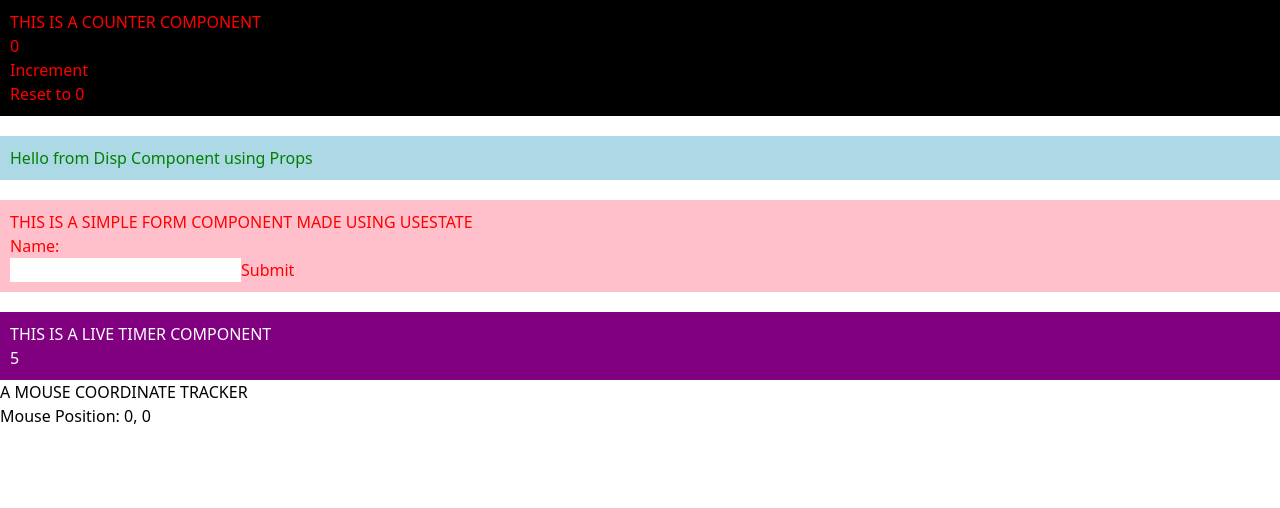
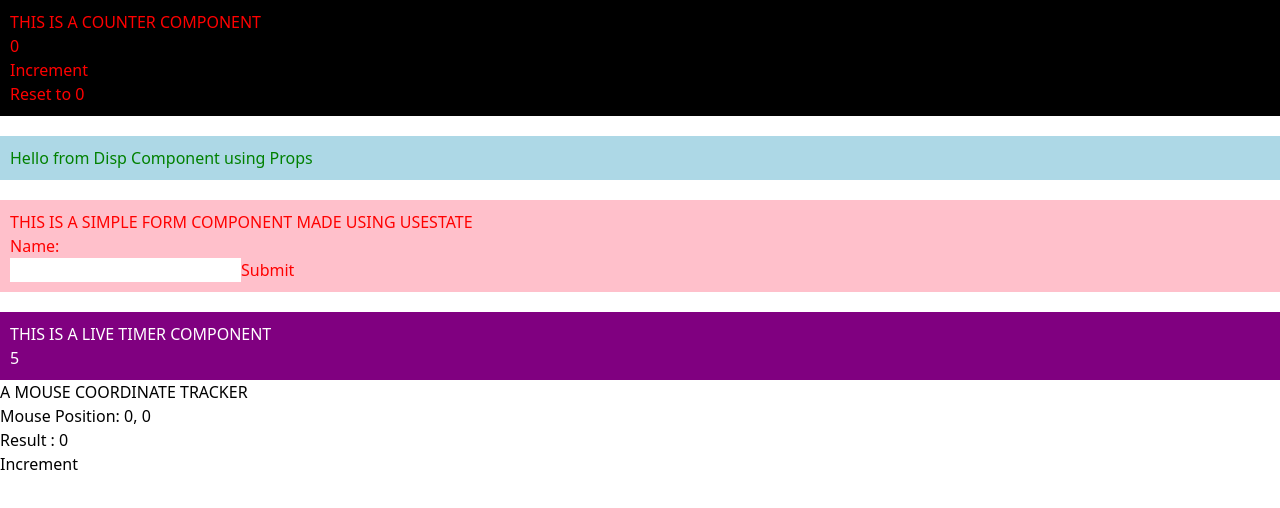
Before and after one commit to NimishKr16/learning-react, a React (Create React App) app in the folder learning-react-basics/: page / in a window 1280 px wide. Shown: the top 508 px of the page. Built offline with nearby package versions, Linux system fonts and the light colour scheme.

Commit message:
Component for useMemo

```diff
--- a/learning-react-basics/src/App.js
+++ b/learning-react-basics/src/App.js
@@ -4,6 +4,7 @@ import Counter from './Counter';
 import SimpleForm from './SimpleForm';
 import Timer from './Timer';
 import MouseT from './MouseT';
+import Memo from './Memo';
 
 const App = () => {
   return (
@@ -16,6 +17,7 @@ const App = () => {
           Mouse Position: {x}, {y}
         </h1>
       )}></MouseT>
+      <Memo></Memo>
     </div>
   );
 }
--- /dev/null
+++ b/learning-react-basics/src/Memo.jsx
@@ -0,0 +1,20 @@
+import React, { useMemo, useState } from "react";
+
+const calc = (num) => {
+  console.log("calculating...");
+  return num * 2;
+};
+
+const Memo = () => {
+  const [count, setCount] = useState(0);
+
+  const result = useMemo(() => calc(count), [count]);
+  return (
+    <div>
+      <p>Result : {result}</p>
+      <button onClick={() => setCount(count + 1)}>Increment</button>
+    </div>
+  );
+};
+
+export default Memo;
```
